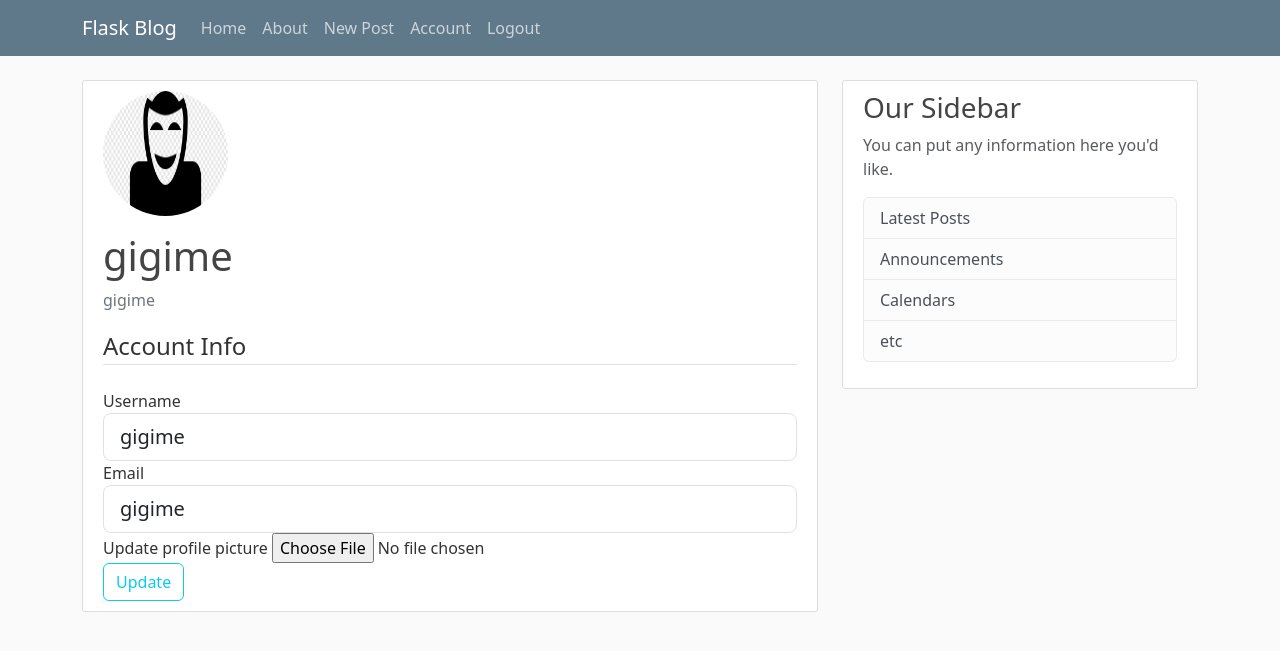
After one commit to Gladys-m/Flask_blog-Project, a Flask app: page /account in a window 1280 px wide. The commit adds this page. Shown: the top 651 px of the page. Run offline with Flask 3, Linux system fonts and the light colour scheme; a user stored in the database is signed in; some libraries are stand-ins or nearby versions.

Commit message:
flask blog

```diff
--- a/flaskblog/__init__.py
+++ b/flaskblog/__init__.py
@@ -8,6 +8,8 @@
 app = Flask(__name__)
 bcrypt = Bcrypt(app)
 login_manager = LoginManager(app)
+login_manager.login_view = 'login'
+login_manager.login_message_category = 'info'
 
 
 app.config['SECRET_KEY'] = '44d449b8bd70168c9397ae48c5c13d55'
--- a/flaskblog/forms.py
+++ b/flaskblog/forms.py
@@ -1,5 +1,7 @@
 from flask_wtf import FlaskForm
-from wtforms import StringField, PasswordField, SubmitField, BooleanField
+from flask_wtf.file import FileField, FileAllowed
+from flask_login import current_user
+from wtforms import StringField, PasswordField, SubmitField, BooleanField, TextAreaField
 from wtforms.validators import DataRequired, Length, Email, EqualTo, ValidationError
 from flaskblog.models import User
 
@@ -26,3 +28,27 @@
     password = PasswordField('Password', validators=[DataRequired()])
     remember = BooleanField('Remember me')
     submit = SubmitField('Log in')
+
+class UpdateAccountForm(FlaskForm):
+    username = StringField('Username', validators=[DataRequired(), Length(min=2, max=20)])
+    email = StringField('Email', validators=[DataRequired(), Email()])
+    picture = FileField('Update profile picture', validators=[FileAllowed(['jpg', 'png'])])
+    submit = SubmitField('Update')
+
+
+    def validate_username(self, username):
+        if username.data != current_user.username:
+            user = User.query.filter_by(username=username.data).first()
+            if user:
+                raise ValidationError('That username already exists!')
+
+    def validate_email(self, email):
+        if email.data != current_user.email:
+            user = User.query.filter_by(email=email.data).first()
+            if user:
+                raise ValidationError('That email already exists!')
+
+class PostForm(FlaskForm):
+    title = StringField('Title', validators=[DataRequired()])
+    content = TextAreaField('Content', validators=[DataRequired()])
+    submit = SubmitField('Post')
--- a/flaskblog/routes.py
+++ b/flaskblog/routes.py
@@ -1,26 +1,49 @@
-from flask import render_template, url_for, flash, redirect
+from PIL import Image
+import os
+import secrets
+from flask import render_template, url_for, flash, redirect, request, abort
 from flaskblog import app, db, bcrypt
-from flaskblog.forms import RegistrationForm, LoginForm
+from flaskblog.forms import RegistrationForm, LoginForm, UpdateAccountForm, PostForm
 from flaskblog.models import User, Post
-from flask_login import login_user
+from flask_login import login_user, current_user, logout_user, login_required
 
-
-posts = [
-    {
-        'Author':'Kingstone',
-        'Title': 'The Wizard of Oz',
-        'Content': 'Lopsum Gypsum'
-    },
-    {
-        'Author':'Fahari',
-        'Title': 'Nguvu ya roho',
-        'Content': 'Lopsum Gypsum ipsam'
-    }
-]
 
 @app.route("/")
 def home():
+    posts = Post.query.all()
     return render_template('Home.html', posts=posts)
+
+def save_picture(form_picture):
+    random_hex = secrets.token_hex(8)
+    _, f_ext = os.path.splitext(form_picture.filename)
+    picture_fn = random_hex + f_ext
+    picture_path = os.path.join(app.root_path, 'static/profile_pics', picture_fn)
+
+    output_size = (125, 125)
+    i = Image.open(form_picture)
+    i.thumbnail(output_size)
+    i.save(picture_path)
+
+    return picture_fn
+
+@app.route("/account", methods=['GET', 'POST'])
+@login_required
+def account():
+    form = UpdateAccountForm()
+    if form.validate_on_submit():
+        if form.picture.data:
+            picture_file = save_picture(form.picture.data)
+            current_user.image_file = picture_file
+        current_user.username = form.username.data
+        current_user.email = form.email.data
+        db.session.commit()
+        flash('Your account has been updated', 'success')
+        return redirect(url_for('account'))
+    elif request.method == 'GET':
+        form.username.data = current_user.username
+        form.email.data = current_user.email
+    image_file = url_for('static', filename='profile_pics/' + current_user.image_file)
+    return render_template('Account.html', title='account', image_file=image_file, form=form)
 
 @app.route("/about")
 def about():
@@ -28,10 +51,12 @@
 
 @app.route("/register", methods=['GET', 'POST'])
 def register():
+    if current_user.is_authenticated:
+        return redirect(url_for('home'))
     form = RegistrationForm()
     if form.validate_on_submit():
         hashed_password = bcrypt.generate_password_hash(form.password.data).decode('utf-8')
-        user = User(username=form.username.data, email=form.username.data, password=hashed_password)
+        user = User(username=form.username.data, email=form.email.data, password=hashed_password)
         db.session.add(user)
         db.session.commit()
         flash(f'Your account created!', 'success')
@@ -40,12 +65,55 @@
 
 @app.route("/login", methods=['GET', 'POST'])
 def login():
+    if current_user.is_authenticated:
+        return redirect(url_for('home'))
     form = LoginForm()
     if form.validate_on_submit():
         user = User.query.filter_by(email=form.email.data).first()
         if user and bcrypt.check_password_hash(user.password, form.password.data):
             login_user(user, remember=form.remember.data)
-            return redirect(url_for('home'))
+            next_page = request.args.get('next')
+            return redirect(next_page) if next_page else redirect(url_for('home'))
         else:
             flash(f'Logged in Unsuccessful. Please check email or password', 'danger')
     return render_template('Login.html', title='login', form=form)
+
+@app.route("/logout")
+def logout():
+    logout_user()
+    return redirect(url_for('home'))
+
+@app.route("/posts/new", methods=['GET', 'POST'])
+@login_required
+def new_post():
+    form = PostForm()
+    if form.validate_on_submit():
+        post = Post(title=form.title.data, content=form.content.data, author=current_user )
+        db.session.add(post)
+        db.session.commit()
+        flash('Post successfuly submitted!')
+        return redirect(url_for('home'))
+    return render_template('create_post.html', title='New Post', form=form, legend='Create Post')
+
+@app.route("/post/<int:post_id>")
+def post(post_id):
+    post = Post.query.get_or_404(post_id)
+    return render_template('post.html', title='post.title', post=post)
+
+@app.route("/post/<int:post_id>/update", methods=['GET', 'POST'])
+@login_required
+def update_post(post_id):
+    post = Post.query.get_or_404(post_id)
+    if post.author != current_user:
+        abort(403)
+    form = PostForm()
+    if form.validate_on_submit():
+        post.title = form.title.data
+        post.content = form.content.data
+        db.session.commit()
+        flash('Your post has been updated!', 'success')
+        return redirect(url_for('post', post_id=post.id))
+    elif request.method == 'GET':
+        form.title.data = post.title
+        form.content.data = post.content
+    return render_template('create_post.html', title='Update Post', form=form, legend='Update Post')
--- /dev/null
+++ b/flaskblog/templates/Account.html
@@ -0,0 +1,57 @@
+{% extends "layout.html" %}
+{% block content %}
+    <div class="content-section">
+        <div class="media">
+            <img class="rounded-circle account-img" src="{{ image_file }}">
+            <div class="media-body">
+                <h2 class="account-heading">{{ current_user.username }}</h2>
+                <p class="text-secondary">{{ current_user.email }}</p>
+            </div>
+        </div>
+            <form method="POST" action="" enctype="multipart/form-data">
+               {{ form.hidden_tag() }}
+               <fieldset class="form-group">
+                  <legend class="border-bottom mb-4">Account Info</legend>
+                  <div class="form-group">
+                     {{ form.username.label(class="form-control-label") }}
+
+                     {% if form.username.errors %}
+                        {{ form.username(class="form-control form-control-lg is-invalid") }}
+                        <div class="invalid-feedback">
+                           {% for error in form.username.errors %}
+                              <span>{{ error }}</span>
+                           {% endfor %}
+                        </div>
+                     {% else %}
+                        {{ form.username(class="form-control form-control-lg") }}
+                     {% endif %}
+                  </div>
+                  <div class="form-group">
+                     {{ form.email.label(class="form-control-label") }}
+                     {% if form.email.errors %}
+                        {{ form.email(class="form-control form-control-lg is-invalid") }}
+                        <div class="invalid-feedback">
+                           {% for error in form.email.errors %}
+                              <span>{{ error }}</span>
+                           {% endfor %}
+                        </div>
+                     {% else %}
+                        {{ form.email(class="form-control form-control-lg") }}
+                     {% endif %}
+                  </div>
+                  <div class="form-group">
+                    {{ form.picture.label() }}
+                    {{ form.picture(class="form-control-file") }}
+                    {% if form.picture.errors %}
+                        {% for error in form.picture.errors %}
+                            <span class="text-danger">{{ error }}</span>
+                        {% endfor %}
+                    {% endif %}
+                  </div>
+               </fieldset>
+               <div class="form-group">
+                  {{ form.submit(class="btn btn-outline-info") }}
+               </div>
+            </form>
+    </div>
+{% endblock %}
--- a/flaskblog/templates/layout.html
+++ b/flaskblog/templates/layout.html
@@ -27,8 +27,14 @@
                     </div>
                 <!-- Navbar Right Side -->
                     <div class="navbar-nav">
-                        <a class="nav-item nav-link" href="/login">Login</a>
-                        <a class="nav-item nav-link" href="/register">Register</a>
+                        {% if current_user.is_authenticated %}
+                            <a class="nav-item nav-link" href="/posts/new">New Post</a>
+                            <a class="nav-item nav-link" href="/account">Account</a>
+                            <a class="nav-item nav-link" href="/logout">Logout</a>
+                        {% else %}
+                            <a class="nav-item nav-link" href="/login">Login</a>
+                            <a class="nav-item nav-link" href="/register">Register</a>
+                        {% endif %}
                     </div>
                 </div>
             </div>
```
Also changed, not shown: flaskblog/templates/Home.html (+4 -3 lines), flaskblog/templates/create_post.html (added, +40 -0 lines), flaskblog/templates/post.html (added, +13 -0 lines), flaskblog/database.db, flaskblog/static/profile_pics/1afd0bccb023b261.jpg (added), flaskblog/static/profile_pics/default.jpg (added).
